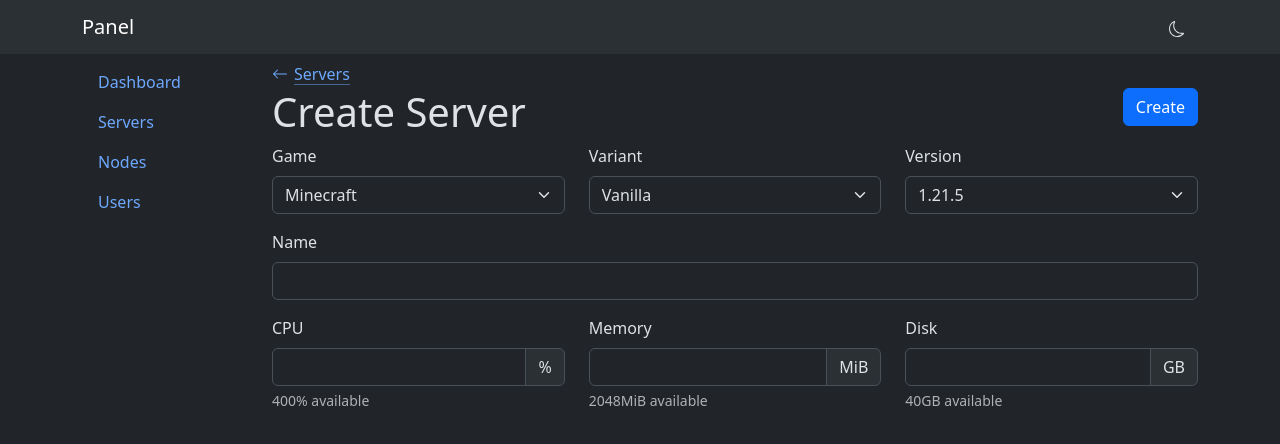
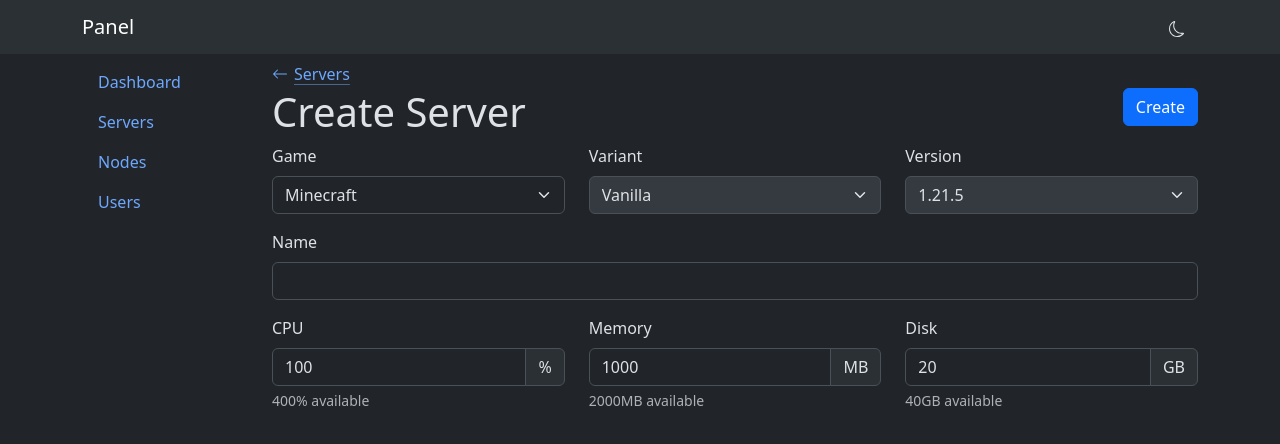
Before and after one commit to ayeama/panel, a Vue app in the folder ui/: page /servers/create in a window 1280 px wide. Shown: the top 444 px of the page. Built offline with nearby package versions, Linux system fonts and the light colour scheme.

Commit message:
ui created container status badge component

```diff
--- /dev/null
+++ b/ui/src/components/ServerStatusBadge.vue
@@ -0,0 +1,29 @@
+<script setup>
+import { toRef } from 'vue'
+
+const props = defineProps({
+  status: {
+    type: String,
+    required: true,
+    validator: (value) => {
+      ;['created', 'running', 'stopped', 'exited', 'dead'].includes(value)
+    },
+  },
+})
+
+const status = toRef(props, 'status')
+</script>
+
+<template>
+  <span
+    class="badge"
+    v-bind:class="{
+      'text-bg-secondary': status == 'created',
+      'text-bg-success': status == 'running',
+      'text-bg-secondary': status == 'stopped',
+      'text-bg-secondary': status == 'exited',
+      'text-bg-danger': status == 'dead',
+    }"
+    >{{ status }}</span
+  >
+</template>
--- a/ui/src/views/ServerCreateView.vue
+++ b/ui/src/views/ServerCreateView.vue
@@ -50,7 +50,9 @@ async function createServer() {
 
       <div class="col">
         <div class="float-end">
-          <button v-if="!loading" form="createServer" type="submit" class="btn btn-primary">Create</button>
+          <button v-if="!loading" form="createServer" type="submit" class="btn btn-primary">
+            Create
+          </button>
         </div>
       </div>
     </div>
@@ -70,7 +72,7 @@ async function createServer() {
         <div class="col">
           <div>
             <label for="variantSelect" class="form-label">Variant</label>
-            <select class="form-select" id="variantSelect" aria-label="Variant select">
+            <select class="form-select" id="variantSelect" aria-label="Variant select" disabled>
               <option selected>Vanilla</option>
               <option value="1">Paper</option>
             </select>
@@ -80,7 +82,7 @@ async function createServer() {
         <div class="col">
           <div>
             <label for="versionSelect" class="form-label">Version</label>
-            <select class="form-select" id="versionSelect" aria-label="Version select">
+            <select class="form-select" id="versionSelect" aria-label="Version select" disabled>
               <option selected>1.21.5</option>
               <option value="1">1.21.5</option>
               <option value="2">1.21.4</option>
@@ -108,7 +110,7 @@ async function createServer() {
         <div class="col">
           <label for="cpuInput" class="form-label">CPU</label>
           <div class="input-group">
-            <input type="number" class="form-control" id="cpuInput" />
+            <input type="number" class="form-control" id="cpuInput" value="100" />
             <span class="input-group-text">%</span>
           </div>
           <div class="form-text">400% available</div>
@@ -117,16 +119,16 @@ async function createServer() {
         <div class="col">
           <label for="memoryInput" class="form-label">Memory</label>
           <div class="input-group">
-            <input type="number" class="form-control" id="memoryInput" />
-            <span class="input-group-text">MiB</span>
+            <input type="number" class="form-control" id="memoryInput" value="1000" />
+            <span class="input-group-text">MB</span>
           </div>
-          <div class="form-text">2048MiB available</div>
+          <div class="form-text">2000MB available</div>
         </div>
 
         <div class="col">
           <label for="diskInput" class="form-label">Disk</label>
           <div class="input-group">
-            <input type="number" class="form-control" id="diskInput" />
+            <input type="number" class="form-control" id="diskInput" value="20" />
             <span class="input-group-text">GB</span>
           </div>
           <div class="form-text">40GB available</div>
--- a/ui/src/views/ServersView.vue
+++ b/ui/src/views/ServersView.vue
@@ -3,6 +3,7 @@ import { ref, onMounted } from 'vue'
 import { useRouter } from 'vue-router'
 import { HOST } from '@/config'
 import ArrowClockwise from '@/components/icons/ArrowClockwise.vue'
+import ServerStatusBadge from '@/components/ServerStatusBadge.vue'
 
 const router = useRouter()
 
@@ -63,19 +64,16 @@ function serverView(id) {
             class="icon-link"
             href=""
             v-on:click.prevent="getServers(serversPaginated.offset / serversPaginated.limit + 1)"
-            >Refresh <ArrowClockwise
-          /></a>
+            >Refresh
+            <ArrowClockwise />
+          </a>
         </div>
 
         <div class="card-body p-0">
           <table class="table table-hover m-0">
-            <!-- <caption v-if="servers.items.length === 0 || loading">
-              No servers found
-            </caption> -->
             <thead>
               <tr>
-                <th scope="col">ID</th>
-                <th>Name</th>
+                <th scope="col">Name</th>
                 <th>Status</th>
               </tr>
             </thead>
@@ -96,9 +94,10 @@ function serverView(id) {
                 v-bind:key="server.id"
                 v-on:click="serverView(server.id)"
               >
-                <td scope="row">{{ server.id }}</td>
-                <td>{{ server.name }}</td>
-                <td>{{ server.status }}</td>
+                <td scope="row">{{ server.name }}</td>
+                <td>
+                  <ServerStatusBadge v-bind:status="server.status" />
+                </td>
               </tr>
             </tbody>
           </table>
```
Also changed, not shown: ui/src/components/Terminal.vue (+20 -4 lines), ui/src/views/ServerView.vue (+8 -1 lines).
